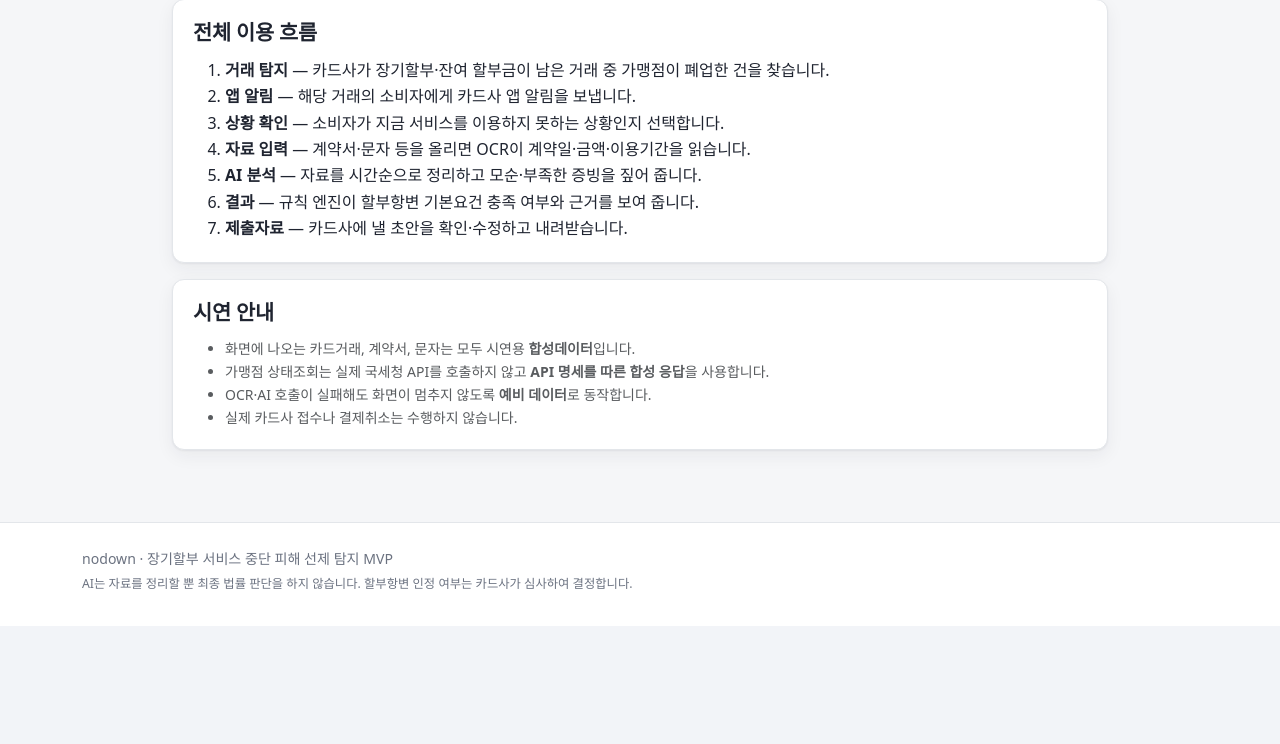
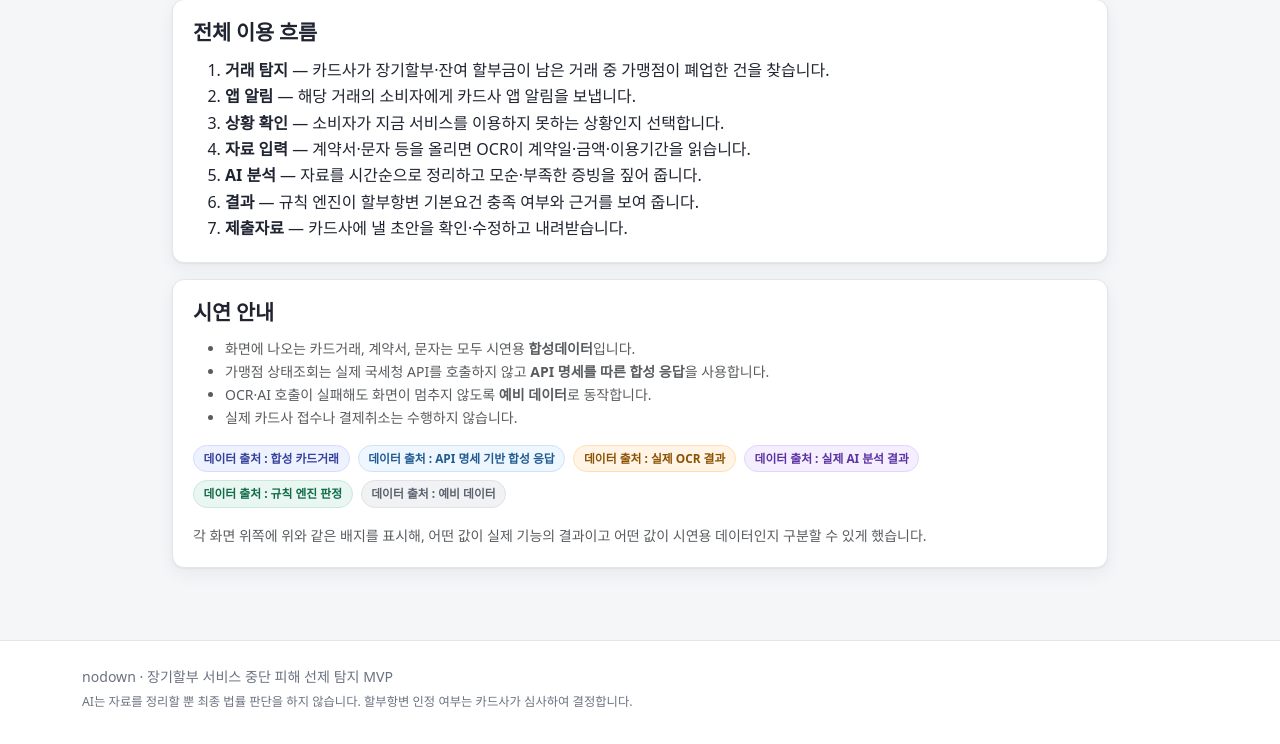
Before and after one commit to 10502R/nodown, a Flask app: page / in a window 1280 px wide. Shown: the part 668-1412 px from the top of the page. Before the commit the page ends 1294 px from the top, so only its background shows below. Run offline with Flask 3, Linux system fonts and the light colour scheme.

Commit message:
revert: D 화면 source_badge 표시 복원 (오류 수정 커밋에서 실수로 삭제됨)

```diff
--- a/templates/card_app.html
+++ b/templates/card_app.html
@@ -1,11 +1,12 @@
 {% extends "base.html" %}
-{% from "_ui.html" import nav_buttons %}
+{% from "_ui.html" import source_badge, nav_buttons %}
 
 {% block title %}카드사 앱 알림{% endblock %}
 
 {% block content %}
 <div class="d-flex flex-wrap justify-content-between align-items-center gap-2 mb-3">
   <h1 class="h3 mb-0">카드사 앱 알림</h1>
+  {{ source_badge(source) }}
 </div>
 
 <p class="text-muted">
--- a/templates/case_confirm.html
+++ b/templates/case_confirm.html
@@ -1,11 +1,12 @@
 {% extends "base.html" %}
-{% from "_ui.html" import nav_buttons %}
+{% from "_ui.html" import source_badge, nav_buttons %}
 
 {% block title %}소비자 상황 확인{% endblock %}
 
 {% block content %}
 <div class="d-flex flex-wrap justify-content-between align-items-center gap-2 mb-3">
   <h1 class="h3 mb-0">지금 상황을 확인해 주세요</h1>
+  {{ source_badge(source) }}
 </div>
 
 <div class="nd-card">
--- a/templates/case_guidance.html
+++ b/templates/case_guidance.html
@@ -1,11 +1,12 @@
 {% extends "base.html" %}
-{% from "_ui.html" import nav_buttons %}
+{% from "_ui.html" import source_badge, nav_buttons %}
 
 {% block title %}안내{% endblock %}
 
 {% block content %}
 <div class="d-flex flex-wrap justify-content-between align-items-center gap-2 mb-3">
   <h1 class="h3 mb-0">이번 거래는 할부항변 대상이 아닙니다</h1>
+  {{ source_badge(source) }}
 </div>
 
 <div class="verdict-banner verdict-secondary mb-3">
--- a/templates/evidence.html
+++ b/templates/evidence.html
@@ -1,5 +1,5 @@
 {% extends "base.html" %}
-{% from "_ui.html" import notice, nav_buttons %}
+{% from "_ui.html" import source_badge, notice, nav_buttons %}
 
 {% block title %}증빙자료 입력{% endblock %}
 
@@ -9,6 +9,7 @@
     <p class="text-primary fw-semibold mb-1">B 담당 · 자료 입력</p>
     <h1 class="h3 mb-0">증빙자료를 모아 주세요</h1>
   </div>
+  {{ source_badge(source) }}
 </div>
 
 <p class="text-muted small mb-3">
--- a/templates/index.html
+++ b/templates/index.html
@@ -1,4 +1,5 @@
 {% extends "base.html" %}
+{% from "_ui.html" import source_badge %}
 
 {% block title %}서비스 소개{% endblock %}
 
@@ -51,11 +52,22 @@
 
 <section class="nd-card">
   <h3>시연 안내</h3>
-  <ul class="small text-muted mb-0">
+  <ul class="small text-muted mb-3">
     <li>화면에 나오는 카드거래, 계약서, 문자는 모두 시연용 <strong>합성데이터</strong>입니다.</li>
     <li>가맹점 상태조회는 실제 국세청 API를 호출하지 않고 <strong>API 명세를 따른 합성 응답</strong>을 사용합니다.</li>
     <li>OCR·AI 호출이 실패해도 화면이 멈추지 않도록 <strong>예비 데이터</strong>로 동작합니다.</li>
     <li>실제 카드사 접수나 결제취소는 수행하지 않습니다.</li>
   </ul>
+  <div class="d-flex flex-wrap gap-2">
+    {{ source_badge("합성 카드거래") }}
+    {{ source_badge("API 명세 기반 합성 응답") }}
+    {{ source_badge("실제 OCR 결과") }}
+    {{ source_badge("실제 AI 분석 결과") }}
+    {{ source_badge("규칙 엔진 판정") }}
+    {{ source_badge("예비 데이터") }}
+  </div>
+  <p class="small text-muted mt-3 mb-0">
+    각 화면 위쪽에 위와 같은 배지를 표시해, 어떤 값이 실제 기능의 결과이고 어떤 값이 시연용 데이터인지 구분할 수 있게 했습니다.
+  </p>
 </section>
 {% endblock %}
--- a/templates/submission.html
+++ b/templates/submission.html
@@ -1,5 +1,5 @@
 {% extends "base.html" %}
-{% from "_ui.html" import nav_buttons %}
+{% from "_ui.html" import source_badge, nav_buttons %}
 
 {% block title %}제출자료 확인{% endblock %}
 
@@ -8,6 +8,7 @@
 
 <div class="d-flex flex-wrap justify-content-between align-items-center gap-2 mb-3">
   <h1 class="h3 mb-0">제출자료 초안 · {{ case.case_id }}</h1>
+  {{ source_badge(draft.source) }}
 </div>
 
 {% if request.args.get('saved') %}
```
Also changed, not shown: templates/result.html (+8 -3 lines).
